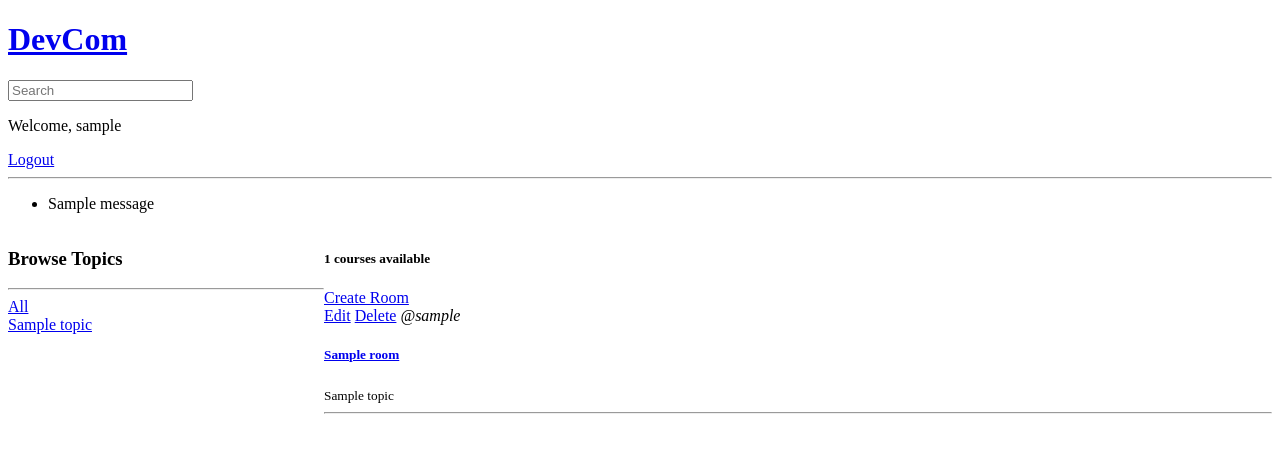
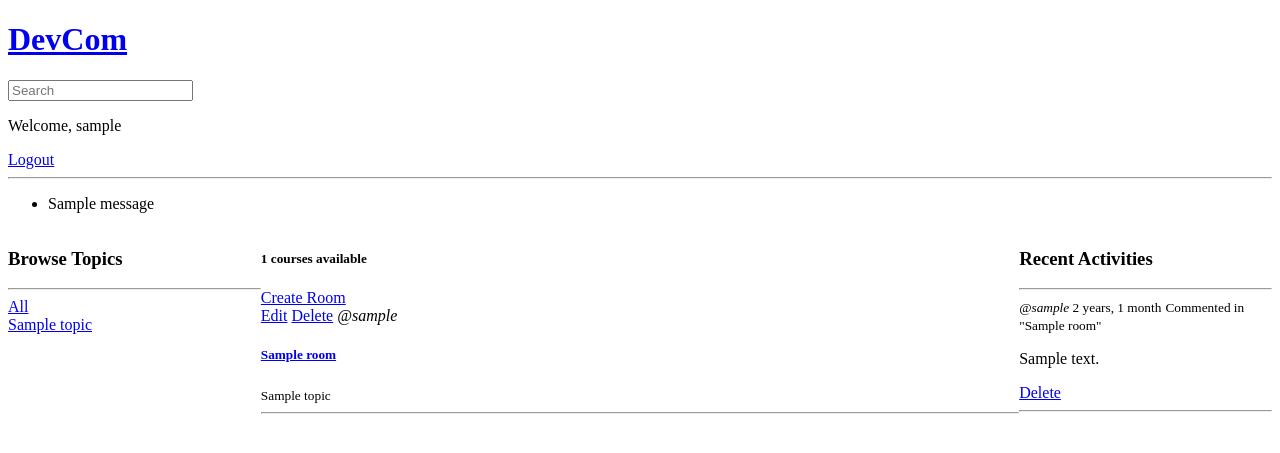
Before and after one commit to Raayhan/DevCom, a Django app: page / in a window 1280 px wide. Shown: the top 453 px of the page. Run offline with Django 3.2, Linux system fonts and the light colour scheme; a user stored in the database is signed in; tables that the repository leaves empty hold one stand-in row (values such as "Sample post"); one stand-in notice (Sample message) is shown.

Commit message:
Recent Activity display with delete option

```diff
--- a/base/models.py
+++ b/base/models.py
@@ -33,5 +33,8 @@ class Message(models.Model):
     updated     = models.DateTimeField(auto_now=True)
     created     = models.DateTimeField(auto_now_add=True)
 
+    class Meta:
+        ordering=['-updated','-created']
+
     def __str__(self):
         return self.body[0:50]
--- a/base/templates/base/home.html
+++ b/base/templates/base/home.html
@@ -2,7 +2,7 @@
 <style>
   .home-container {
     display: grid;
-    grid-template-columns: 1fr 3fr;
+    grid-template-columns: 1fr 3fr 1fr;
   }
 </style>
 
@@ -35,6 +35,22 @@
       {% endfor %}
     </div>
   </div>
+  <div>
+    <h3>Recent Activities</h3>
+    <hr />
+    {% for message in room_messages%}
+    <div>
+      <small><i>@{{message.user}}</i> {{ message.created|timesince }}</small>
+      <small>Commented in "{{ message.room }}"</small>
+      <p>{{ message}}</p>
+      {% if request.user == message.user %}
+      <a href="{% url 'delete-message' message.id %}">Delete</a>
+      {% endif %}
+      <hr />
+    </div>
+
+    {% endfor %}
+  </div>
 </div>
 
 {% endblock content %}
--- a/base/templates/base/room.html
+++ b/base/templates/base/room.html
@@ -15,6 +15,9 @@
       <hr />
       {% for room_message in room_messages %}
       <div>
+        {% if request.user == room_message.user %}
+        <a href="{% url 'delete-message' room_message.id %}">Delete</a>
+        {% endif %}
         <small
           >@{{ room_message.user }} {{ room_message.created|timesince }}
           ago</small
--- a/base/urls.py
+++ b/base/urls.py
@@ -10,6 +10,7 @@ urlpatterns = [
     path('room/<str:pk>/', views.room, name="room"),
     path('create-room/', views.createRoom, name="create-room"),
     path('update-room/<str:pk>/', views.updateRoom, name="update-room"),
-    path('delete-room/<str:pk>/', views.deleteRoom, name="delete-room")
+    path('delete-room/<str:pk>/', views.deleteRoom, name="delete-room"),
+    path('delete-message/<str:pk>/', views.deleteMessage, name="delete-message")
 
 ]
--- a/base/views.py
+++ b/base/views.py
@@ -61,13 +61,14 @@ def home(request):
                 )
     topics   = Topic.objects.all()
     room_count = rooms.count()
-    context= {'rooms':rooms, 'topics':topics,'room_count':room_count}
+    room_messages = Message.objects.all()
+    context= {'rooms':rooms, 'topics':topics,'room_count':room_count, 'room_messages':room_messages}
     return render (request,'base/home.html',context)
 
 def room(request,pk):
 
     room = Room.objects.get(id=pk)
-    room_messages = room.message_set.all().order_by('-created')
+    room_messages = room.message_set.all()
     participants = room.participants.all()
 
     if request.method == 'POST':
@@ -77,6 +78,7 @@ def room(request,pk):
             body = request.POST.get('body')
 
         )
+        room.participants.add(request.user)
         return redirect('room', pk=room.id)
     context = {'room':room, 'room_messages':room_messages, 'participants':participants }
     return render (request,'base/room.html',context)
@@ -119,3 +121,14 @@ def deleteRoom(request,pk):
         room.delete()
         return redirect('home')
     return render(request,'base/delete.html',{'obj':room})
+
+@login_required(login_url='/login')
+def deleteMessage(request,pk):
+    message =Message.objects.get(id=pk)
+
+    if request.user != message.user:
+        return HttpResponse('Access Forbidden')
+    if request.method=='POST':
+        message.delete()
+        return redirect('home')
+    return render(request,'base/delete.html',{'obj':message})
```
